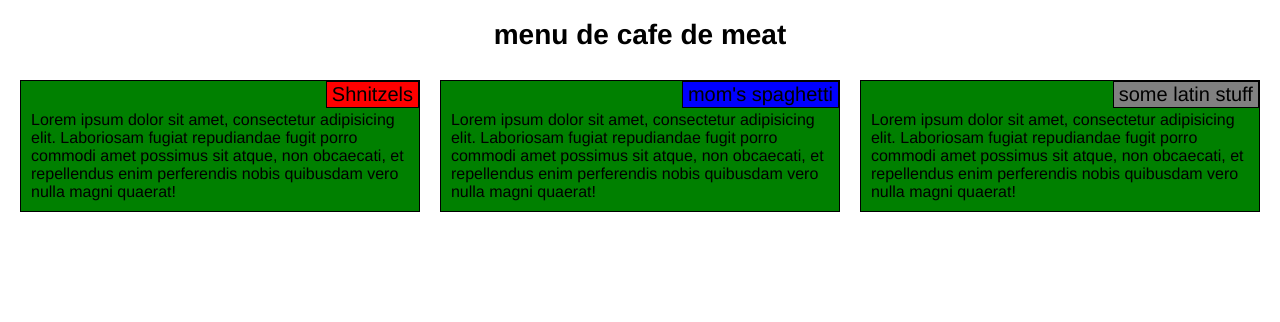
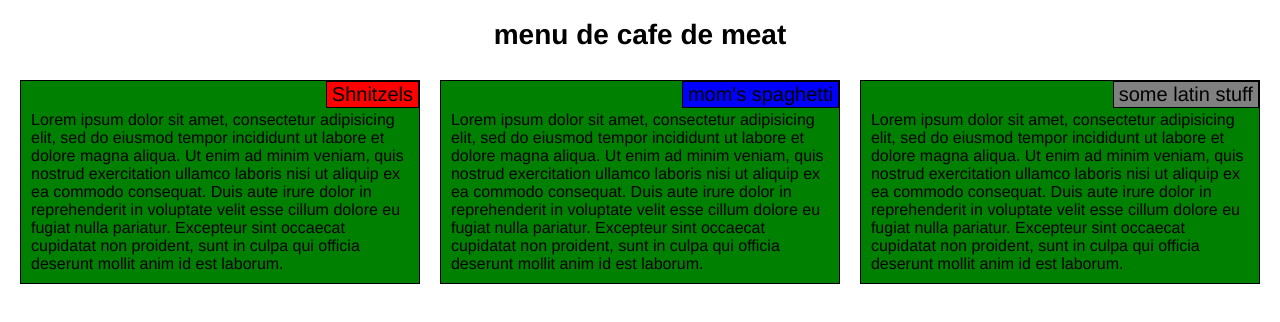
Before and after one commit to NachumOlman/coursera--test, a plain HTML site: page peer_graded_assignment_1/index.html in a window 1280 px wide. Drawn offline with Linux system fonts and the light colour scheme.

Commit message:
third assignment

```diff
--- a/peer_graded_assignment_1/index.html
+++ b/peer_graded_assignment_1/index.html
@@ -1,12 +1,12 @@
 <!DOCTYPE html>
 <html>
 	<head>
-	<meta charset="utf-8">
-	<meta name="viewport" content="width=device-width, initial-scale=1">
+		<meta charset="utf-8">
+		<meta name="viewport" content="width=device-width, initial-scale=1">
 		<title>
 			solution for first peer graded assignment
 		</title>
-	<link rel="stylesheet" href="css/styles.css">
+		<link rel="stylesheet" href="css/styles.css">
 	</head>
 	<body>
 		<h1>
@@ -18,7 +18,12 @@
 					<div class="section_title" id="st1">
 						Shnitzels
 					</div>
-					Lorem ipsum dolor sit amet, consectetur adipisicing elit. Laboriosam fugiat repudiandae fugit porro commodi amet possimus sit atque, non obcaecati, 	et repellendus enim perferendis nobis quibusdam vero nulla magni quaerat!
+					Lorem ipsum dolor sit amet, consectetur adipisicing elit, sed do eiusmod
+					tempor incididunt ut labore et dolore magna aliqua. Ut enim ad minim veniam,
+					quis nostrud exercitation ullamco laboris nisi ut aliquip ex ea commodo
+					consequat. Duis aute irure dolor in reprehenderit in voluptate velit esse
+					cillum dolore eu fugiat nulla pariatur. Excepteur sint occaecat cupidatat non
+					proident, sunt in culpa qui officia deserunt mollit anim id est laborum.
 				</div>
 			</div>
 			<div class="first">
@@ -26,7 +31,12 @@
 					<div class="section_title" id="st2">
 						mom's spaghetti
 					</div>
-					Lorem ipsum dolor sit amet, consectetur adipisicing elit. Laboriosam fugiat repudiandae fugit porro commodi amet possimus sit atque, non obcaecati, 	et repellendus enim perferendis nobis quibusdam vero nulla magni quaerat!
+					Lorem ipsum dolor sit amet, consectetur adipisicing elit, sed do eiusmod
+					tempor incididunt ut labore et dolore magna aliqua. Ut enim ad minim veniam,
+					quis nostrud exercitation ullamco laboris nisi ut aliquip ex ea commodo
+					consequat. Duis aute irure dolor in reprehenderit in voluptate velit esse
+					cillum dolore eu fugiat nulla pariatur. Excepteur sint occaecat cupidatat non
+					proident, sunt in culpa qui officia deserunt mollit anim id est laborum.
 				</div>
 			</div>
 			<div class="last">
@@ -34,7 +44,12 @@
 					<div class="section_title" id="st3">
 						some latin stuff
 					</div>
-					Lorem ipsum dolor sit amet, consectetur adipisicing elit. Laboriosam fugiat repudiandae fugit porro commodi amet possimus sit atque, non obcaecati, 	et repellendus enim perferendis nobis quibusdam vero nulla magni quaerat!
+					Lorem ipsum dolor sit amet, consectetur adipisicing elit, sed do eiusmod
+					tempor incididunt ut labore et dolore magna aliqua. Ut enim ad minim veniam,
+					quis nostrud exercitation ullamco laboris nisi ut aliquip ex ea commodo
+					consequat. Duis aute irure dolor in reprehenderit in voluptate velit esse
+					cillum dolore eu fugiat nulla pariatur. Excepteur sint occaecat cupidatat non
+					proident, sunt in culpa qui officia deserunt mollit anim id est laborum.
 				</div>
 			</div>
 		</div>
```
Also changed, not shown: peer_graded_assignment_3/SpeakGoodBye.js (added, +26 -0 lines), peer_graded_assignment_3/SpeakHello.js (added, +25 -0 lines), peer_graded_assignment_3/index.html (added, +16 -0 lines), peer_graded_assignment_3/script.js (added, +65 -0 lines).
